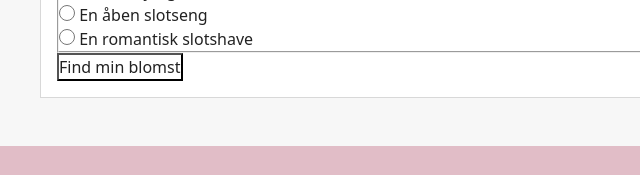
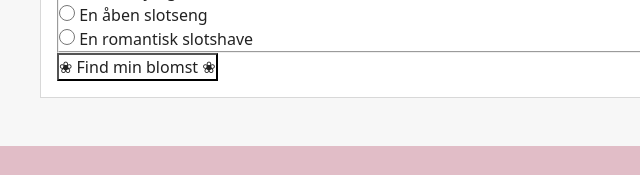
Before and after one commit to sofiemariesoegaard/bloomfest, a plain HTML site: page form.html in a window 1280 px wide. Shown: the part 883-1058 px from the top of the page, 0-640 px from the left. Drawn offline with Linux system fonts and the light colour scheme.

Commit message:
opdatering af rikkes

```diff
--- a/form.html
+++ b/form.html
@@ -164,7 +164,7 @@
           </label>
         </fieldset>
 
-        <button type="submit">Find min blomst</button>
+        <button type="submit">❀ Find min blomst ❀</button>
 
       </form>
     </section>
```
